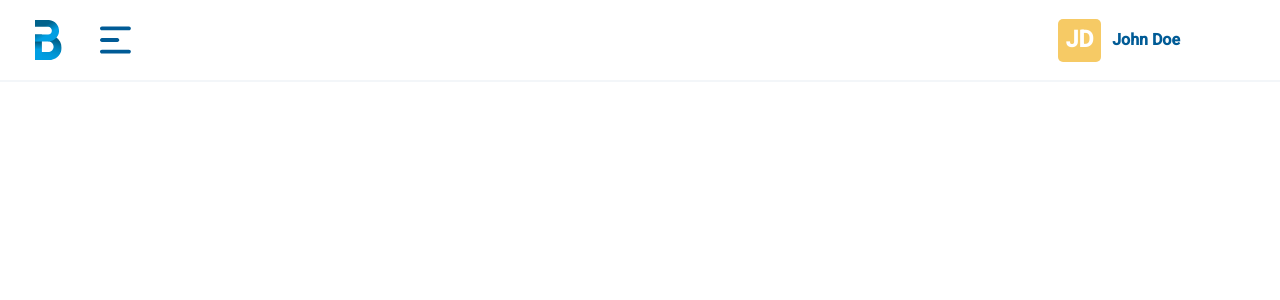
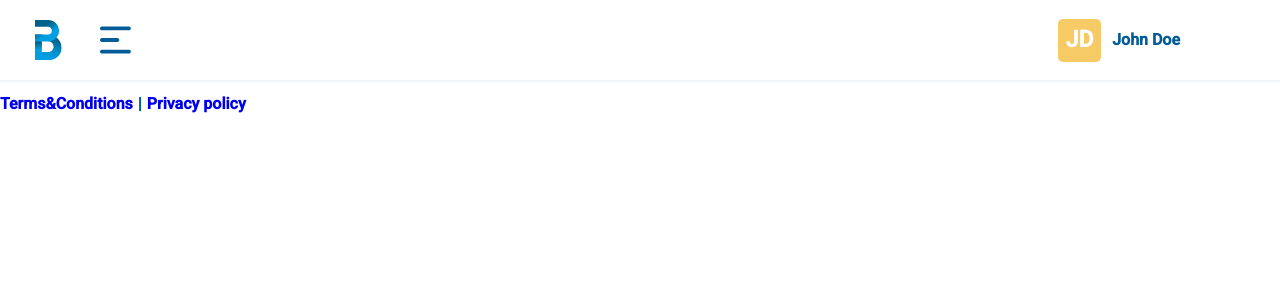
Before and after one commit to FonsecaJoao/admin-template-workshop, an Angular app: page / in a window 1280 px wide. Shown: the top 300 px of the page. Built offline with nearby package versions, Linux system fonts and the light colour scheme.

Commit message:
Implement footer

```diff
--- a/src/app/app.component.html
+++ b/src/app/app.component.html
@@ -1 +1,2 @@
 <app-header (onMenuIconClick)="onMenuIconClick()"></app-header>
+<app-footer></app-footer>
--- a/src/app/components/footer/footer.component.html
+++ b/src/app/components/footer/footer.component.html
@@ -1 +1,9 @@
-<p>footer works!</p>
+<footer>
+  <a class="link" href="https://www.google.com/search?q=terms+and+conditions">
+    Terms&Conditions
+  </a>
+  |
+  <a class="link" href="https://www.google.com/search?q=privacy+policy">
+    Privacy policy
+  </a>
+</footer>
--- a/src/app/components/footer/footer.component.scss
+++ b/src/app/components/footer/footer.component.scss
@@ -0,0 +1,22 @@
+footer {
+  color: #005b96;
+  font-weight: 700;
+  font-size: 16px;
+  height: 44px;
+  display: flex;
+  align-items: center;
+
+  .link {
+    text-decoration: none;
+    margin-right: 5px;
+  }
+
+  .link:last-of-type {
+    margin-left: 5px;
+  }
+
+  .link:visited,
+  .link:active {
+    color: #005b96;
+  }
+}
```
